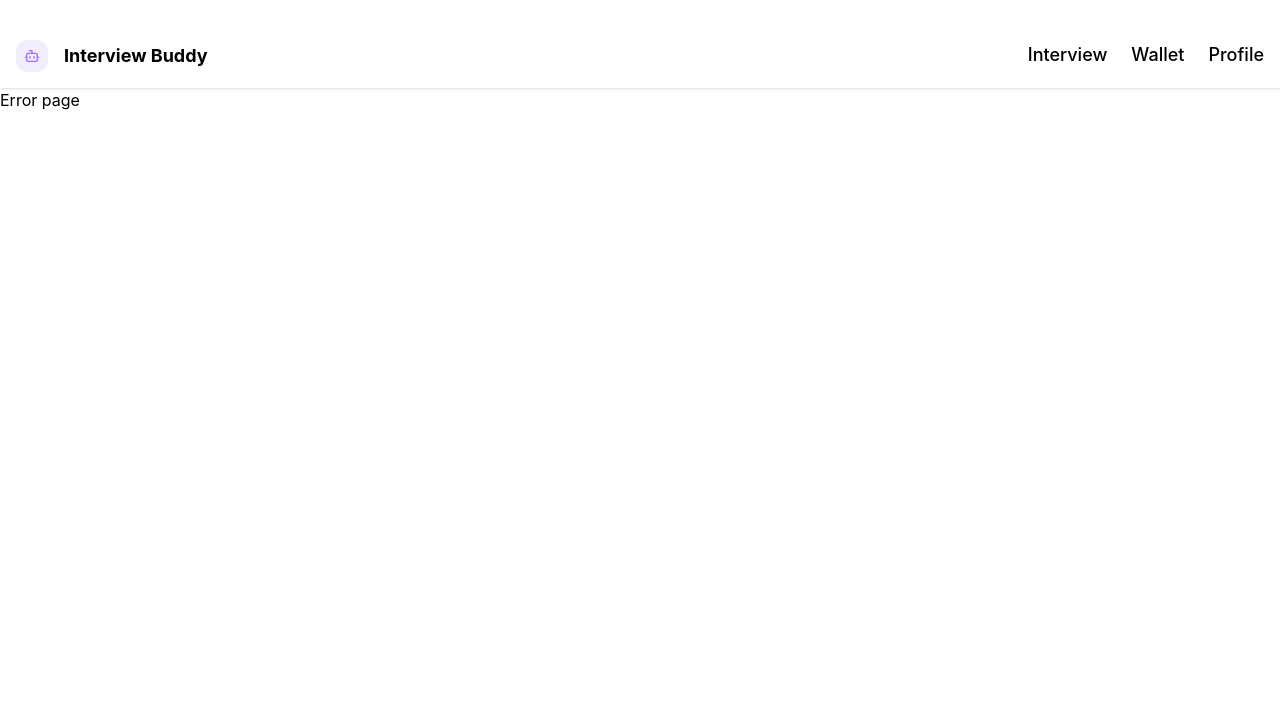
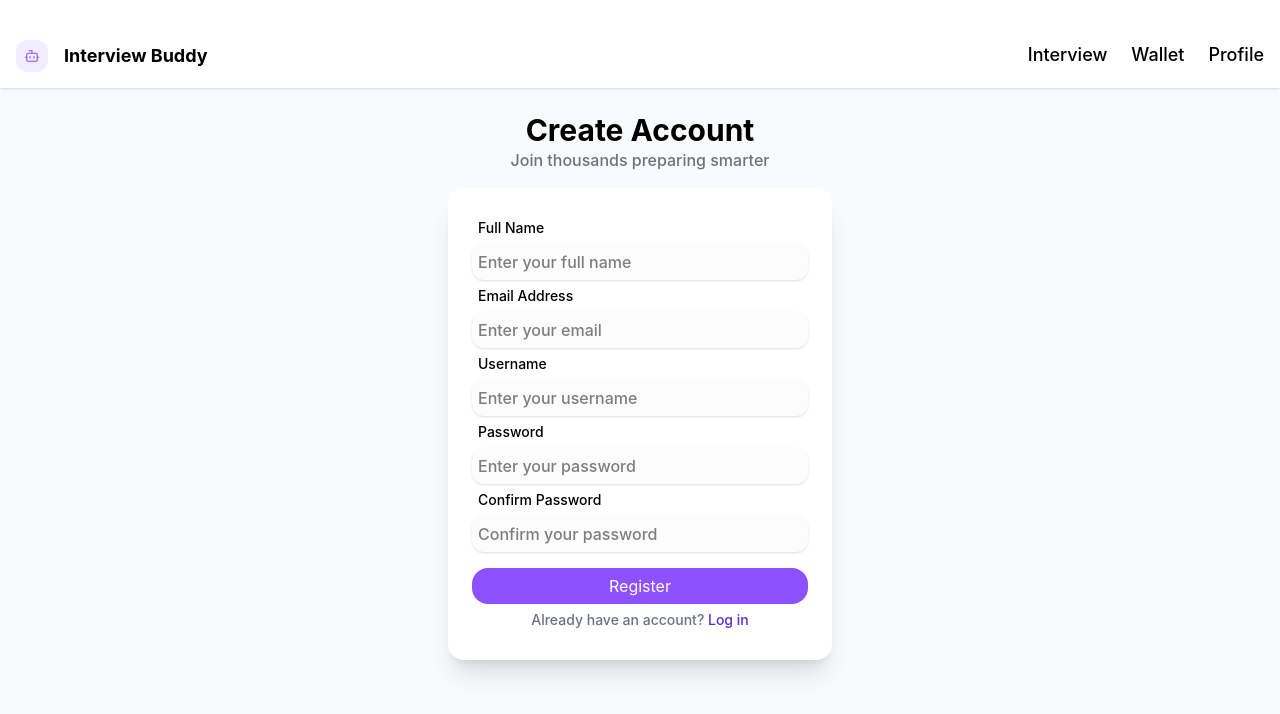
Before and after one commit to mukulv23/Interview-Buddy, a React (Vite) app in the folder Frontend/: page /register in a window 1280 px wide. Shown: the top 714 px of the page. Built offline with nearby package versions, Linux system fonts and the light colour scheme.

Commit message:
Designed Register page

```diff
--- a/Frontend/index.html
+++ b/Frontend/index.html
@@ -8,7 +8,7 @@
   <title>Interview Buddy</title>
 </head>
 
-<body>
+<body class="md:bg-gray-50">
   <div id="root"></div>
   <script type="module" src="/src/main.jsx"></script>
 </body>
--- a/Frontend/src/App.jsx
+++ b/Frontend/src/App.jsx
@@ -1,6 +1,8 @@
 import { Route, Routes } from "react-router-dom";
 import { Navbar } from "./components/Navbar.jsx";
 import { Home } from "./pages/Home.jsx";
+import { Login } from "./pages/Login.jsx";
+import { Register } from "./pages/Register.jsx";
 
 function App() {
   return (
@@ -11,6 +13,8 @@ function App() {
       <main>
         <Routes>
           <Route path="/" element={<Home />} />
+          <Route path="/login" element={<Login />} />
+          <Route path="/register" element={<Register />} />
           <Route path="/create-interview" element={<h1>Create interview</h1>} />
           <Route path="/wallet" element={<h1>wallet</h1>} />
           <Route path="/profile" element={<h1>profile</h1>} />
--- a/Frontend/src/index.css
+++ b/Frontend/src/index.css
@@ -1 +1,5 @@
 @import "tailwindcss";
+
+*{
+    box-sizing: border-box;
+}
--- /dev/null
+++ b/Frontend/src/pages/Login.jsx
@@ -0,0 +1,7 @@
+import React from 'react'
+
+export const Login = () => {
+  return (
+    <div>Login</div>
+  )
+}
--- /dev/null
+++ b/Frontend/src/pages/Register.jsx
@@ -0,0 +1,27 @@
+import React from 'react'
+import { NavLink } from 'react-router-dom'
+
+export const Register = () => {
+    return (
+        <div className='max-w-7xl mx-auto px-6 pb-8 flex flex-col mt-4 md:gap-4 items-center md:mt-6 '>
+            <div>
+                <p className='font-bold text-center text-2xl md:text-3xl'>Create Account</p>
+                <span className='text-gray-500 text-base font-medium'>Join thousands preparing smarter</span>
+            </div>
+            <div className=' w-full max-w-sm rounded-2xl bg-white p-6 shadow-xl'>
+                <h2 className='font-medium text-sm p-1.5'>Full Name</h2>
+                <input type="text" placeholder='Enter your full name' className='bg-[#fcfcfc] w-full max-w-sm p-1.5 rounded-xl shadow font-medium' />
+                <h2 className='font-medium text-sm p-1.5'>Email Address</h2>
+                <input type="email" placeholder='Enter your email' className='bg-[#fcfcfc] w-full max-w-sm p-1.5 rounded-xl shadow font-medium' />
+                <h2 className='font-medium text-sm p-1.5'>Username</h2>
+                <input type="text" placeholder='Enter your username' className='bg-[#fcfcfc] w-full max-w-sm p-1.5 rounded-xl shadow font-medium' />
+                <h2 className='font-medium text-sm p-1.5'>Password</h2>
+                <input type="password" placeholder='Enter your password' className='bg-[#fcfcfc] w-full max-w-sm p-1.5 rounded-xl shadow font-medium' />
+                <h2 className='font-medium text-sm p-1.5'>Confirm Password</h2>
+                <input type="password" placeholder='Confirm your password' className='bg-[#fcfcfc] w-full max-w-sm p-1.5 rounded-xl shadow font-medium' />
+                <button className='bg-[#8e51ff] mt-4 w-full max-w-sm text-white p-1.5 rounded-2xl active:bg-[#754bdf]  md:hover:bg-[#754bdf] md:transition-colors md:duration-200 cursor-pointer'>Register</button>
+                <h2 className='font-medium text-gray-500 text-sm p-1.5 text-center'>Already have an account? <NavLink to='/login' className="text-[#5a2bd2] active:text-[#5a2bd2] md:hover:underline">Log in</NavLink></h2>
+            </div>
+        </div >
+    )
+}
```
